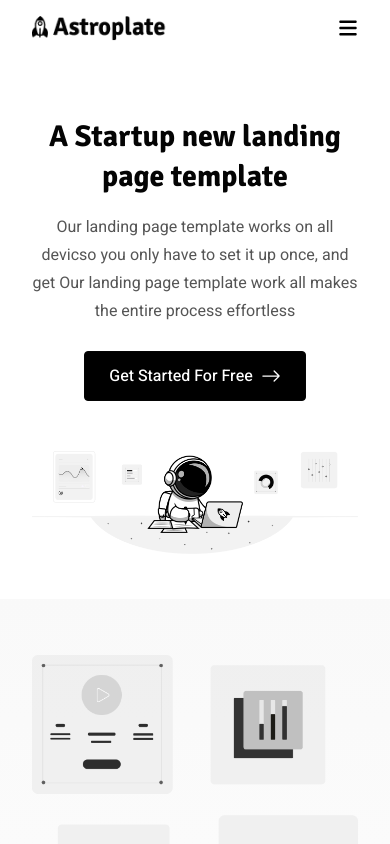
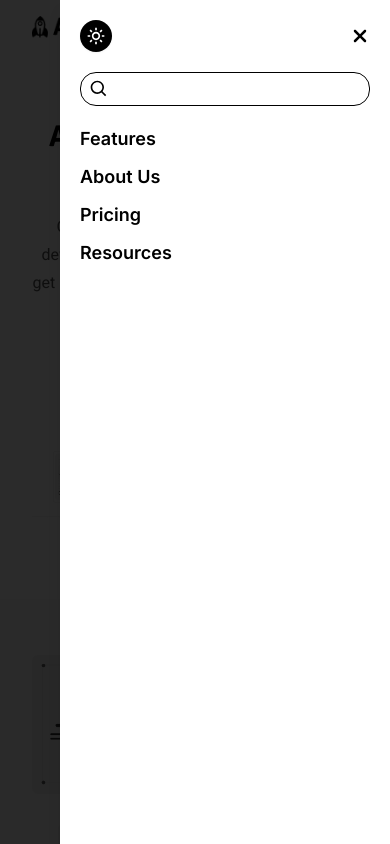
Before and after one commit to tfmukles/astroplate, a Next.js app: page / in a window 390 px wide. Shown: the top 844 px of the page. Built offline with nearby package versions, Linux system fonts and the light colour scheme.

Commit message:
sidebar overlay add

```diff
--- a/components/header.tsx
+++ b/components/header.tsx
@@ -1,15 +1,15 @@
 import { useWindowSize } from "@/hooks/useWidth";
 import { AnimatePresence, motion } from "framer-motion";
 import Image from "next/image";
-import { useState } from "react";
+import { useRef, useState } from "react";
 import menu from "../config/menu.json";
 import LargeMenu from "./large-menu";
 import Sidebar from "./sidebar";
 
 const Header = () => {
-  const [isOpen, setOpen] = useState(false);
+  const [isOpen, setOpen] = useState(true);
   const { width } = useWindowSize();
-
+  const navBarRef = useRef<HTMLButtonElement>(null);
   if (isOpen && width && width >= 1024) {
     setOpen(false);
   }
@@ -19,7 +19,11 @@ const Header = () => {
       <div className="container">
         <div className="flex items-center py-4 justify-between">
           <Image width={135} height={24} src={menu.logoUrl} alt="logo" />
-          <button onClick={() => setOpen(true)} className="lg:hidden">
+          <button
+            ref={navBarRef}
+            onClick={() => setOpen(true)}
+            className="lg:hidden"
+          >
             <svg
               className="w-5 h-5"
               xmlns="http://www.w3.org/2000/svg"
@@ -31,13 +35,12 @@ const Header = () => {
           <AnimatePresence>
             {isOpen && (
               <motion.div
-                initial={{ x: "100%" }}
-                animate={{ x: 0 }}
-                exit={{ x: "100%" }}
-                transition={{ duration: 0.2 }}
-                className="fixed max-w-[330px] top-0 space-y-5 right-0 w-full h-full p-5 bg-white shadow-lg z-50"
+                initial={{ opacity: 0 }}
+                animate={{ opacity: 1 }}
+                exit={{ opacity: 0 }}
+                className="fixed top-0 left-0 w-full h-full bg-[rgba(0,0,0,0.83)]"
               >
-                <Sidebar setOpen={setOpen} />
+                <Sidebar setOpen={setOpen} buttonRef={navBarRef} />
               </motion.div>
             )}
           </AnimatePresence>
--- a/components/large-menu.tsx
+++ b/components/large-menu.tsx
@@ -5,8 +5,7 @@ import { BiSearch, BiSun } from "react-icons/bi";
 import menu from "../config/menu.json";
 
 const LargeMenu = () => {
-  const [theme, toggletheme] = useState(false);
-  const [canClick, setClick] = useState(true);
+  const [theme, toggletheme] = useState(true);
 
   return (
     <div className="flex items-center justify-between max-w-[70%] flex-1">
@@ -55,7 +54,7 @@ const LargeMenu = () => {
       </ul>
 
       <ul className="hidden lg:flex items-center">
-        <li className="border-r border-r-[#EEE] pr-2 border-indigo-200 pr-6">
+        <li className="border-r border-r-[#EEE] border-indigo-200 pr-6">
           <Link href={"/"}>
             <BiSearch className="w-5 h-5" />
           </Link>
@@ -63,17 +62,12 @@ const LargeMenu = () => {
 
         <li className="2xl:ml-[51px] ml-[27px] mr-[27px]">
           <button
-            disabled={!canClick}
-            onClick={() => {
-              setClick(false);
-              toggletheme(!theme);
-            }}
+            onClick={() => toggletheme(!theme)}
             className={`${
               theme ? "justify-start" : "justify-end"
             } flex w-[41px] h-4 rounded-full bg-[#E9E9E9]`}
           >
             <motion.div
-              onAnimationComplete={() => setClick(true)}
               layout
               className="bg-black rounded-full w-6 h-6 flex items-center justify-center -mt-[5px]	"
             >
--- a/components/recent-customer.tsx
+++ b/components/recent-customer.tsx
@@ -51,9 +51,13 @@ const RecentCustomer = ({ recentCustomer }: Props) => {
           {features.map((feature, i) => (
             <SwiperSlide key={i} className="my-16">
               <div className="rounded-xl leading-[34px] font-inter text-[20px] bg-[#F6F6F6] py-[22px] pl-[32px] pr-[31px]">
-                <h3 className="pt-3 font-extrabold	text-[70px] leading-[70px] font-noto">
-                  ‘’
-                </h3>
+                <Image
+                  width={32}
+                  height={45}
+                  src={"/images/invited-comma.png"}
+                  alt="invited-comma"
+                  className="mt-4 mb-7"
+                />
                 {render && (
                   <p
                     className="text-lg leading-[34px]"
--- a/components/sidebar.tsx
+++ b/components/sidebar.tsx
@@ -1,14 +1,45 @@
+import { motion } from "framer-motion";
 import Link from "next/link";
+import { RefObject, useEffect, useRef } from "react";
 import { BiSearch, BiSun } from "react-icons/bi";
 import menu from "../config/menu.json";
 
 interface Props {
   setOpen: any;
+  buttonRef: RefObject<HTMLButtonElement>;
 }
 
-const Sidebar = ({ setOpen }: Props) => {
+const Sidebar = ({ setOpen, buttonRef }: Props) => {
+  const sidebarRef = useRef<HTMLDivElement>(null);
+
+  const handleClose = ({ target }: MouseEvent) => {
+    if (
+      sidebarRef.current &&
+      buttonRef.current &&
+      !buttonRef.current.contains(target as Node) &&
+      !sidebarRef.current.contains(target as Node)
+    ) {
+      setOpen(false);
+    }
+  };
+
+  useEffect(() => {
+    window.addEventListener("click", handleClose);
+
+    return () => {
+      return window.removeEventListener("click", handleClose);
+    };
+  }, []);
+
   return (
-    <>
+    <motion.div
+      initial={{ x: "100%" }}
+      animate={{ x: 0 }}
+      exit={{ x: "100%" }}
+      transition={{ duration: 0.2 }}
+      className="absolute max-w-[330px] top-0 space-y-5 right-0 w-full h-full p-5 bg-white shadow-lg z-50"
+      ref={sidebarRef}
+    >
       <div className="flex justify-between">
         <button className="bg-black rounded-full p-1 shadow-sm w-8 h-8 justify-center flex items-center">
           <BiSun className="w-5 h-5 text-white" />
@@ -45,7 +76,7 @@ const Sidebar = ({ setOpen }: Props) => {
           </li>
         ))}
       </ul>
-    </>
+    </motion.div>
   );
 };
 
--- a/pages/index.tsx
+++ b/pages/index.tsx
@@ -25,7 +25,7 @@ export default function Home({ data }: Props) {
         return (
           <section key={i} className="gradient-color py-14 lg:py-24">
             <div className="container">
-              <div className="grid gap-y-10 lg:gap-20 place-content-center grid-cols-12 lg:gap-20">
+              <div className="grid gap-y-10 place-content-center grid-cols-12 lg:gap-20">
                 <div
                   className={`lg:col-span-5 col-span-12 ${
                     isEven ? "order-2" : ""
```
Also changed, not shown: public/images/invited-comma.png (added), 1 other file (tests, documents, lock files or other folders).
